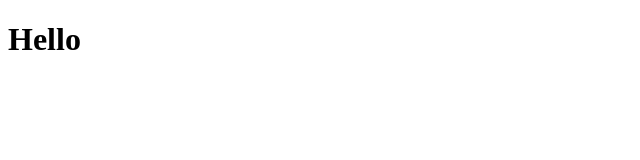
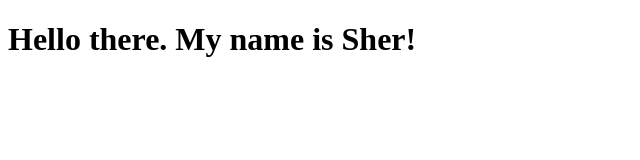
Before and after one commit to Sherkhanius/module2-solution, a plain HTML site: page site/index.html in a window 1280 px wide. Shown: the whole page, without its empty margins (0-640 px from the left). Drawn offline with Linux system fonts and the light colour scheme.

Commit message:
Small addition to our page content.

```diff
--- a/site/index.html
+++ b/site/index.html
@@ -6,6 +6,6 @@
 	<title>Hello there</title>
 </head>
 <body>
-	<h1>Hello</h1>
+	<h1>Hello there. My name is Sher!</h1>
 </body>
 </html>
```
